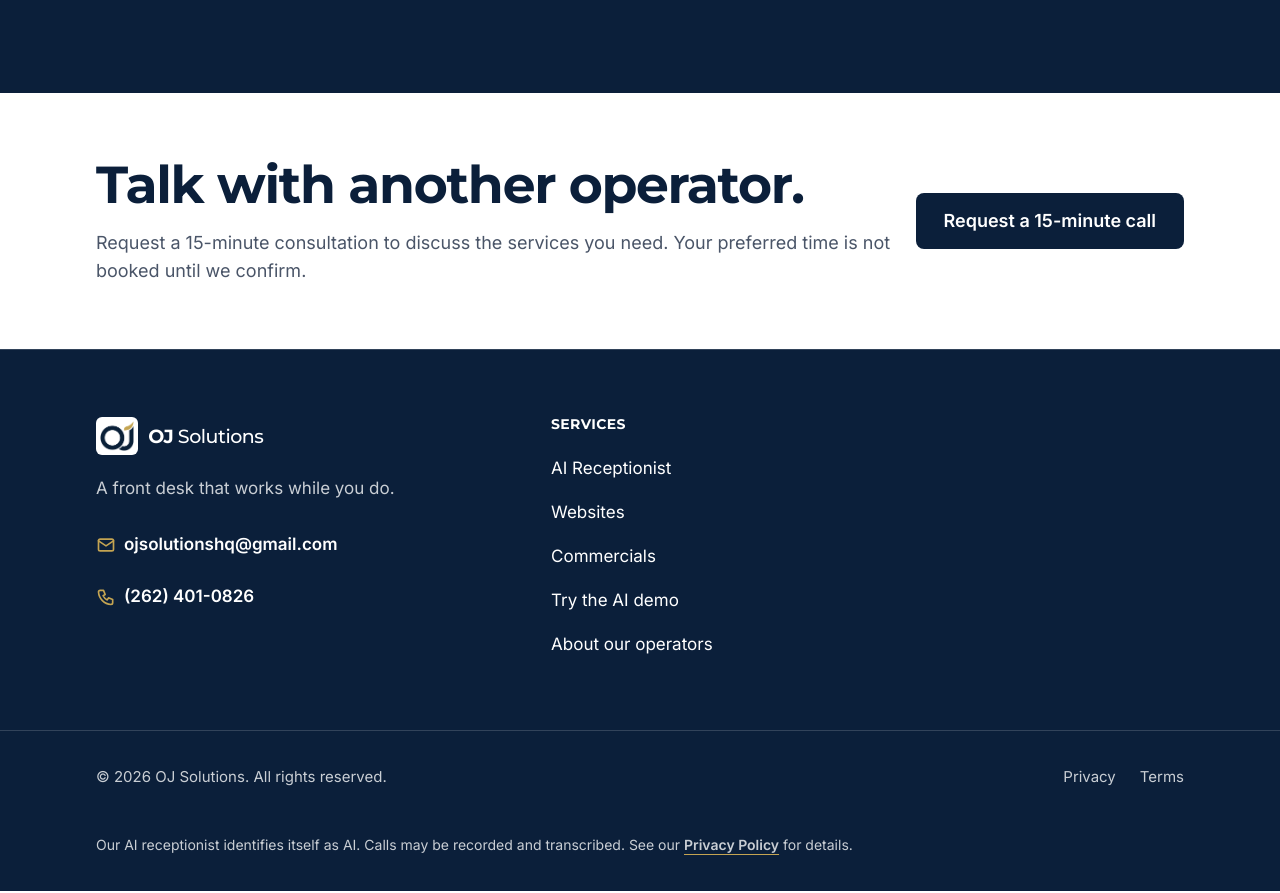
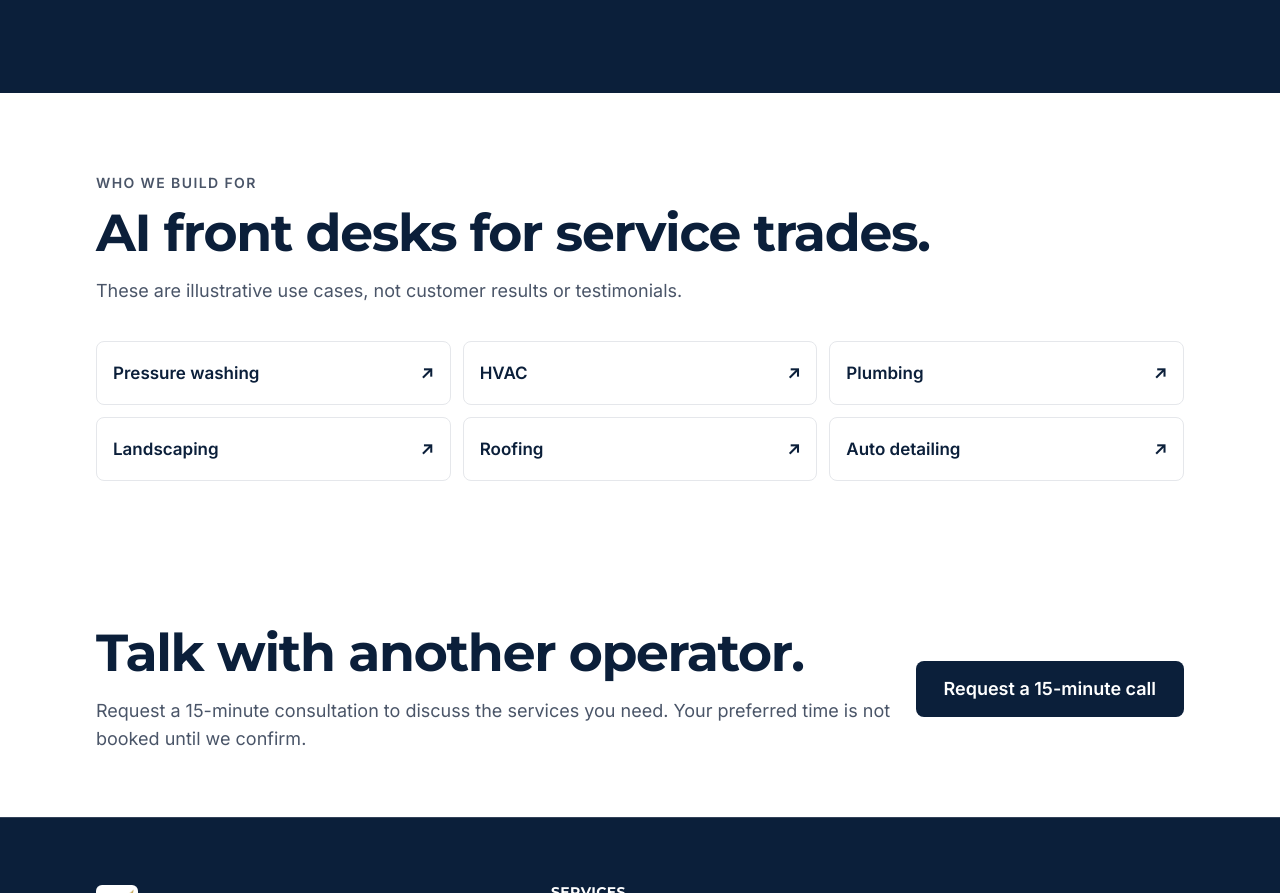
Before and after one commit to OJ-Holdings/ojsolutions-site, an Astro site: page /services in a window 1280 px wide. Shown: the part 2176-3069 px from the top of the page. Built offline with nearby package versions, Linux system fonts and the light colour scheme; Astro itself is replaced by a stand-in of ours.

Commit message:
feat: surface all services, trade pages and call data handling

```diff
--- a/src/pages/services.astro
+++ b/src/pages/services.astro
@@ -3,6 +3,7 @@ import BaseLayout from "../layouts/BaseLayout.astro";
 import BookButton from "../components/BookButton.astro";
 import { SERVICES } from "../lib/site";
 import { RECEPTIONIST_OPTIONAL_MODULES } from "../lib/receptionist-offer";
+import { trades } from "../data/industries";
 const details = {
   receptionist: { kicker: "Answer", description: "Have an AI assistant identify itself, answer routine questions, capture the job details and schedule on-site estimates." },
   website: { kicker: "Get found", description: "Give visitors a clear mobile-first experience and a way to request service or contact your business." },
@@ -50,6 +51,18 @@ const details = {
       </ul>
     </div>
   </section>
+  <section class="container-page py-14 sm:py-20" aria-labelledby="industry-title">
+    <p class="text-sm font-bold tracking-widest uppercase text-muted">Who we build for</p>
+    <h2 class="display-2 mt-3" id="industry-title">AI front desks for service trades.</h2>
+    <p class="mt-4 max-w-2xl text-lg text-muted">These are illustrative use cases, not customer results or testimonials.</p>
+    <ul class="mt-9 grid gap-3 sm:grid-cols-2 lg:grid-cols-3">
+      {trades.map(trade => (
+        <li><a href={`/${trade.slug}`} class="flex min-h-16 items-center justify-between gap-3 rounded-lg border border-line p-4 font-bold hover:border-gold hover:underline hover:decoration-gold">
+          {trade.name}<span aria-hidden="true">↗</span>
+        </a></li>
+      ))}
+    </ul>
+  </section>
   <section class="container-page grid gap-6 py-16 sm:grid-cols-[1fr_auto] sm:items-center">
     <div>
       <h2 class="display-2">Talk with another operator.</h2>
```
